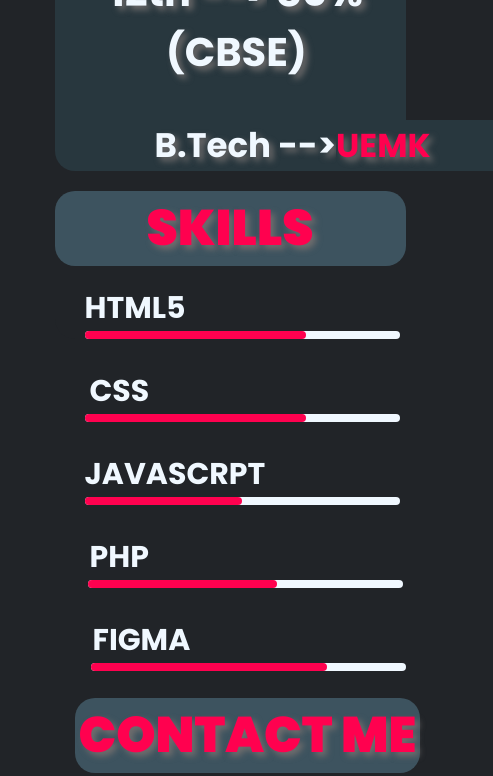
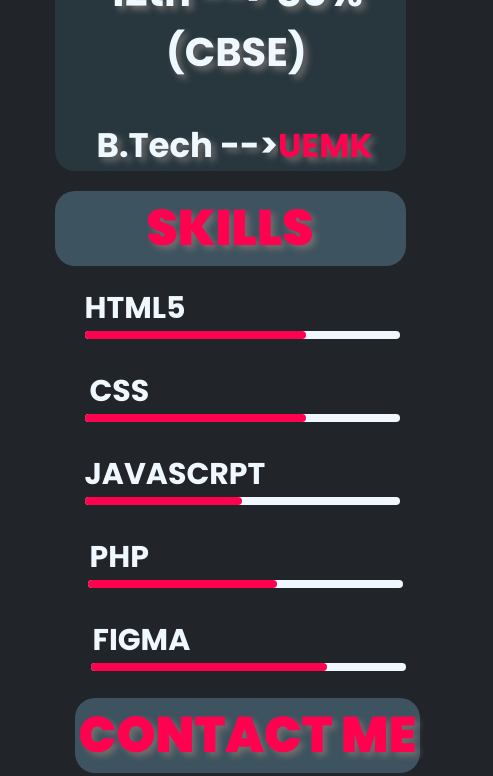
Before and after one commit to romit46/Portfolio, a plain HTML site: page index.html in a window 390 px wide. Shown: the part 1840-2616 px from the top of the page, 493 px wide, since content can reach past the window. Drawn offline with nearby package versions, Linux system fonts and the light colour scheme.

Commit message:
Update style.css

```diff
--- a/style.css
+++ b/style.css
@@ -408,10 +408,10 @@ hr{
         text-align: center;
     }
     #btech{
-        width: 400px;
+        width: 300px;
         text-align: center;
         font-size: 34px;
-        margin-left: 38px;
+        margin-left: 30px;
     }
     #uem{
         font-size: 33px;
```
